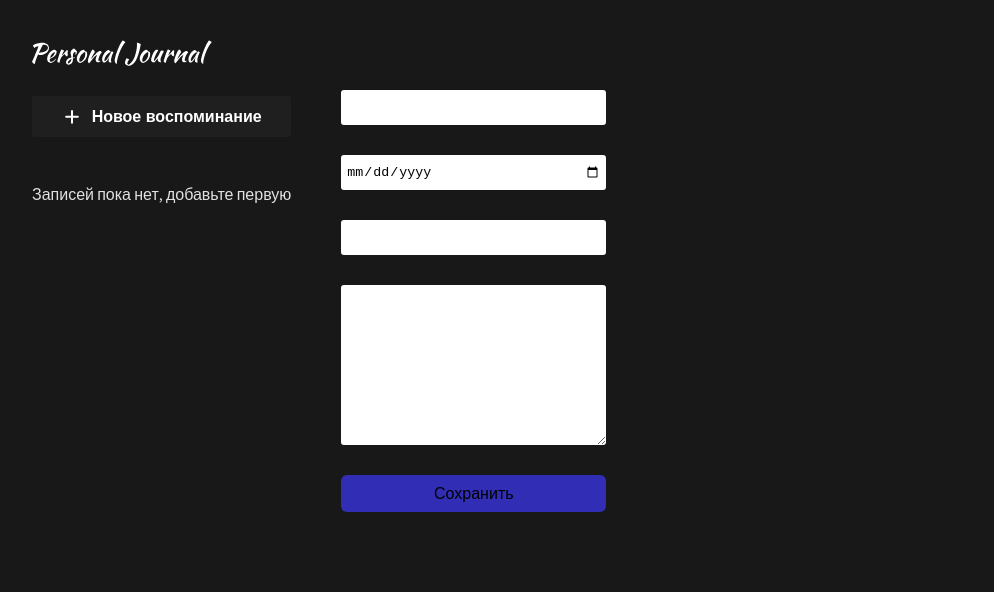
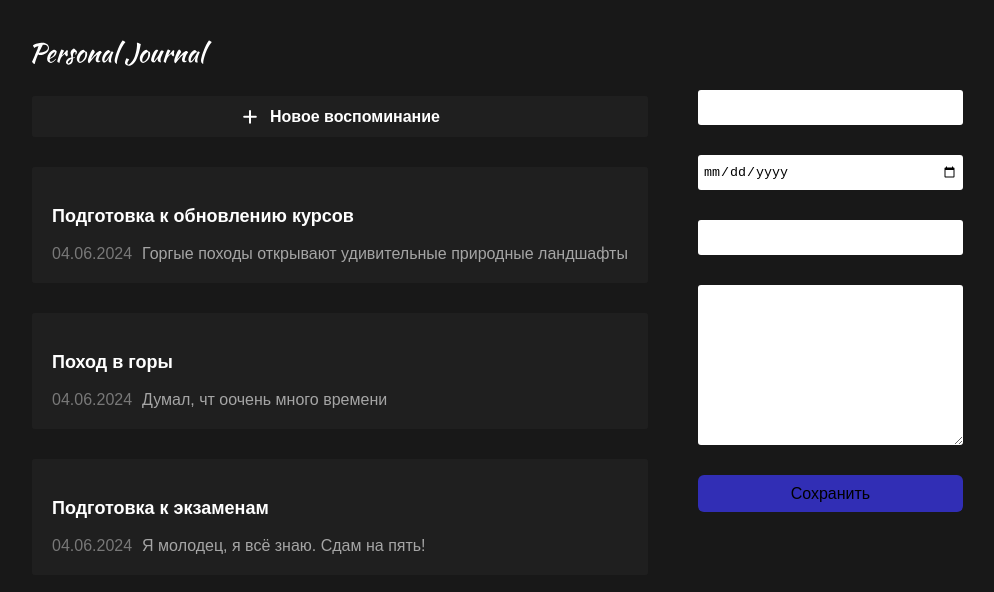
Before and after one commit to MrSallivan/purple-diary, a React (Vite) app in the folder myDiaryOnReact/: page / in a window 1280 px wide. Shown: the top 592 px of the page, without its empty margins (8-1002 px from the left). Built offline with nearby package versions, Linux system fonts and the light colour scheme.

Commit message:
41 start

```diff
--- a/myDiaryOnReact/src/App.jsx
+++ b/myDiaryOnReact/src/App.jsx
@@ -9,24 +9,24 @@ import JornalAddButton from "./components/JournalAddButton/JournalAddButton"
 import { useState } from "react"
 
 const INITIAL_DATA = [
-  // {
-  //   id: 1,
-  //   title: "Подготовка к обновлению курсов",
-  //   text: "Горгые походы открывают удивительные природные ландшафты",
-  //   date: new Date()
-  // },
-  // {
-  //   id: 2,
-  //   title: "Поход в горы",
-  //   text: "Думал, чт оочень много времени",
-  //   date: new Date()
-  // },
-  // {
-  //   id: 3,
-  //   title: "Подготовка к экзаменам",
-  //   text: "Я молодец, я всё знаю. Сдам на пять!",
-  //   date: new Date()
-  // }
+  {
+    id: 1,
+    title: "Подготовка к обновлению курсов",
+    text: "Горгые походы открывают удивительные природные ландшафты",
+    date: new Date()
+  },
+  {
+    id: 2,
+    title: "Поход в горы",
+    text: "Думал, чт оочень много времени",
+    date: new Date()
+  },
+  {
+    id: 3,
+    title: "Подготовка к экзаменам",
+    text: "Я молодец, я всё знаю. Сдам на пять!",
+    date: new Date()
+  }
 ]
 function App() {
   const [items, setItems] = useState(INITIAL_DATA)
--- a/myDiaryOnReact/src/components/JournalForm/JournalForm.jsx
+++ b/myDiaryOnReact/src/components/JournalForm/JournalForm.jsx
@@ -4,9 +4,10 @@ import Button from "../Button/Button"
 const JournalForm = ({ addItem }) => {
   const addJournalItem = (e) => {
     e.preventDefault()
-		console.log(e.target);
+    console.log(e.target)
     const formData = new FormData(e.target)
     const formProps = Object.fromEntries(formData)
+    console.log(formProps)
     addItem(formProps)
   }
   return (
@@ -15,13 +16,7 @@ const JournalForm = ({ addItem }) => {
       <input type="date" name="date" />
       <input type="text" name="tag" />
       <textarea name="text" id="" cols="30" rows="10"></textarea>
-      <Button
-        text="Сохранить"
-        type="submit"
-        onClick={() => {
-          console.log("Нажали")
-        }}
-      />
+      <Button text="Сохранить" type="submit" />
     </form>
   )
 }
```
